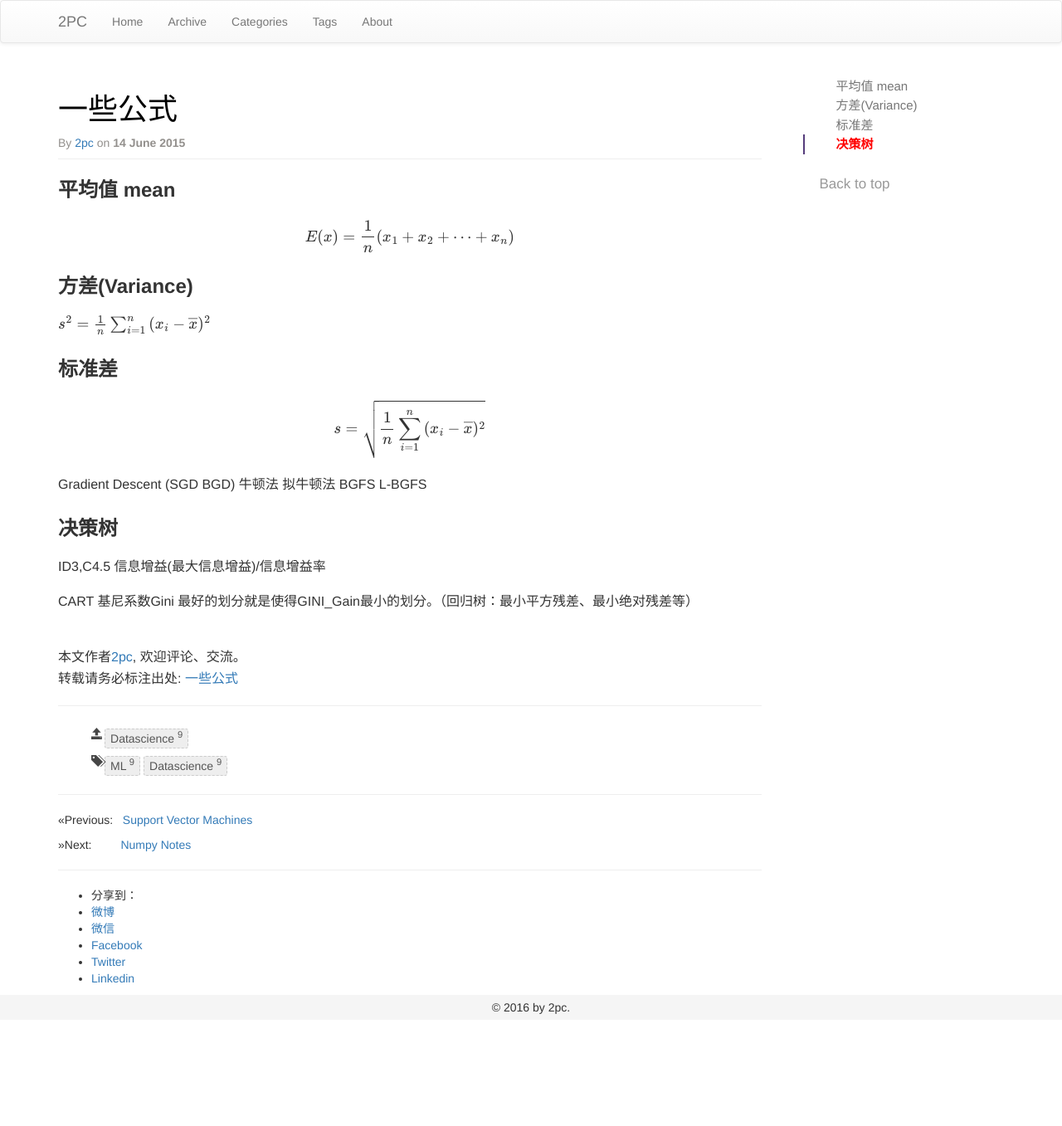
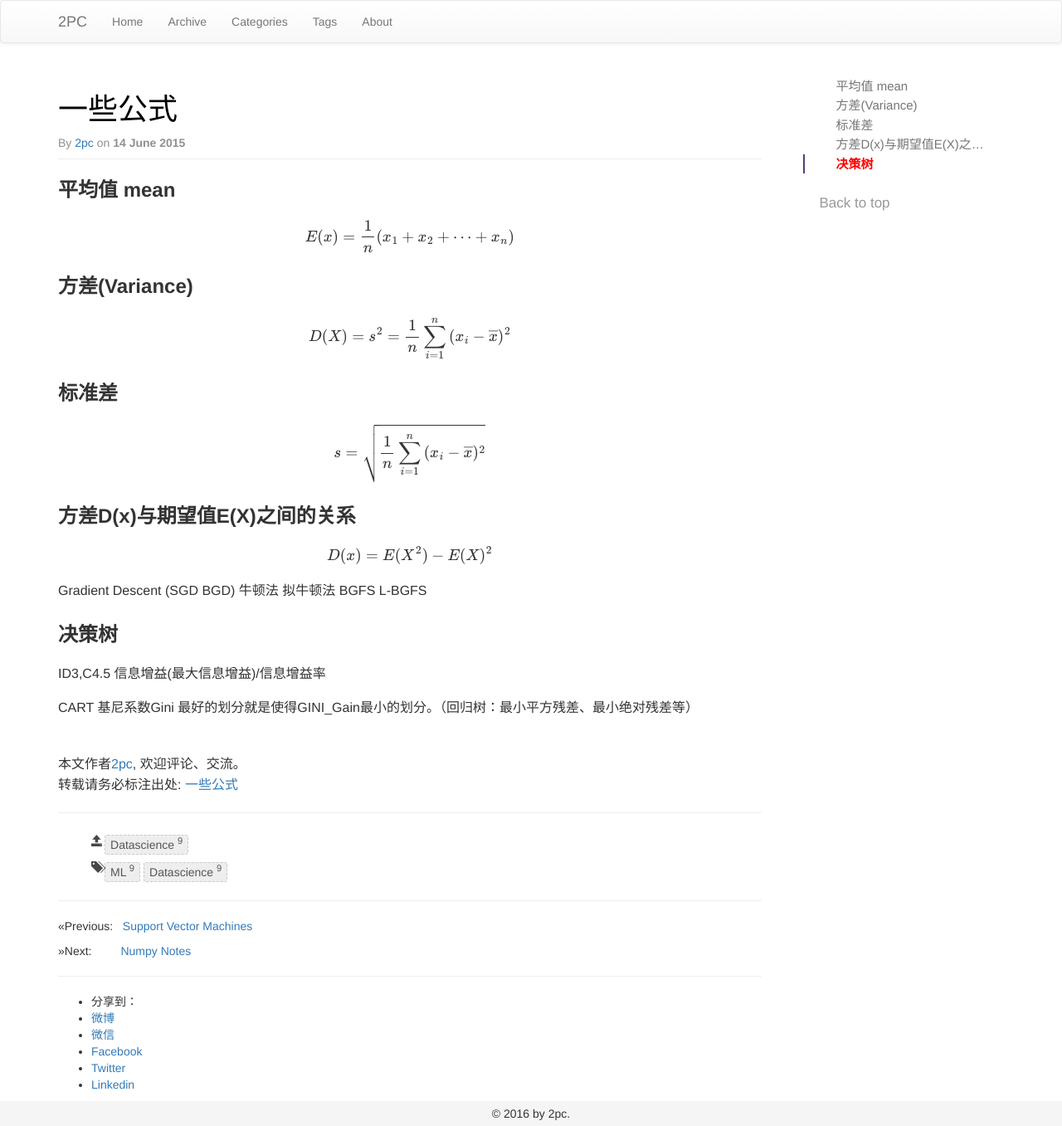
Before and after one commit to luyee/2pc.github.io, a Jekyll site: the page built from _posts/datascience/2015-06-14-latex.md, in a window 1280 px wide. Shown: the whole page at 83% size. Built offline with Jekyll 4.4.1, drawn with Linux system fonts in a browser that asks for light colours; formulas are drawn with MathJax 3; comment, search, counter and statistics services are not loaded; before the commit the page ends 1229 px from its top, so only the background shows below that.

Commit message:
Update 2015-06-14-latex.md

```diff
--- a/_posts/datascience/2015-06-14-latex.md
+++ b/_posts/datascience/2015-06-14-latex.md
@@ -16,14 +16,21 @@ $$
 
 
 ### 方差(Variance)
+
 $$
-s^2=\frac{1}{n}\sum_{i=1}^{n}{(x_i - \overline{x})^2}
+D(X)=s^2=\frac{1}{n}\sum_{i=1}^{n}{(x_i - \overline{x})^2}
 $$
 
 ### 标准差
 
 $$
 s=\sqrt{ \frac{1}{n}\sum_{i=1}^{n}{(x_i - \overline{x})^2} }
+$$
+
+### 方差D(x)与期望值E(X)之间的关系
+
+$$
+D(x)=E(X^2)-E(X)^2
 $$
 
 Gradient Descent (SGD BGD)
```
